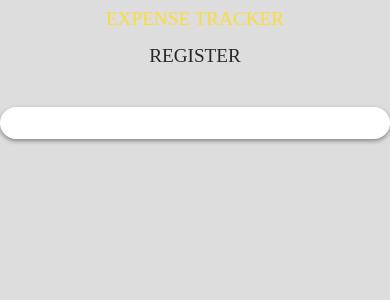
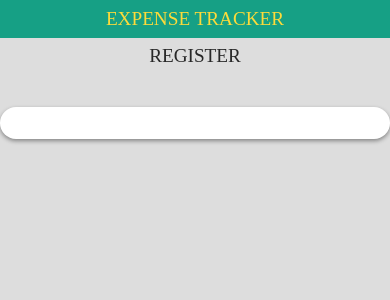
Before and after one commit to TClaypool00/ExpenseTrackerClient-React, a React (Create React App) app: page / in a window 390 px wide. Shown: the top 300 px of the page. Built offline with nearby package versions, Linux system fonts and the light colour scheme.

Commit message:
Finished mobile-first navBar

```diff
--- a/src/app.scss
+++ b/src/app.scss
@@ -28,19 +28,17 @@ h2 {
 #navbar {
     margin-bottom: 2em;
     a {
-        @media only screen and (max-width: 400px) {
-            display: block;
-            width: 100%;
-            text-align: center;
-            padding: 2% 0;
-        }
+        display: block;
+        width: 100%;
+        text-align: center;
+        padding: 2% 0;
         color: $black;
         text-decoration: none;
         font-size: 1.2em;
         text-transform: uppercase;
         font-weight: 500;
-        display: inline-block;
-        width: 80px;
+        //display: inline-block;
+        //width: 80px;
         -webkit-transition: all 0.2s ease-in-out;
         transition: all 0.2s ease-in-out;
 
@@ -76,13 +74,26 @@ h2 {
             transition: all 0.2s ease-in-out;
         }
     }
+
+    i.fa {
+        top: 1%;
+        position: absolute;
+        left: 91%;
+        font-size: 168%;
+    }
+
+    #dropDown {
+        display: none;
+    }
+
+    #logo {
+        background-color: $green;
+    }
 }
 
 .box {
     position: relative;
     margin: 5% auto;
-    //width: 40em;
-    //height: 35em;
     background: $white;
     border-radius: 1em;
     box-shadow: 0 2px 4px rgba(0, 0, 0, 0.4);
```
